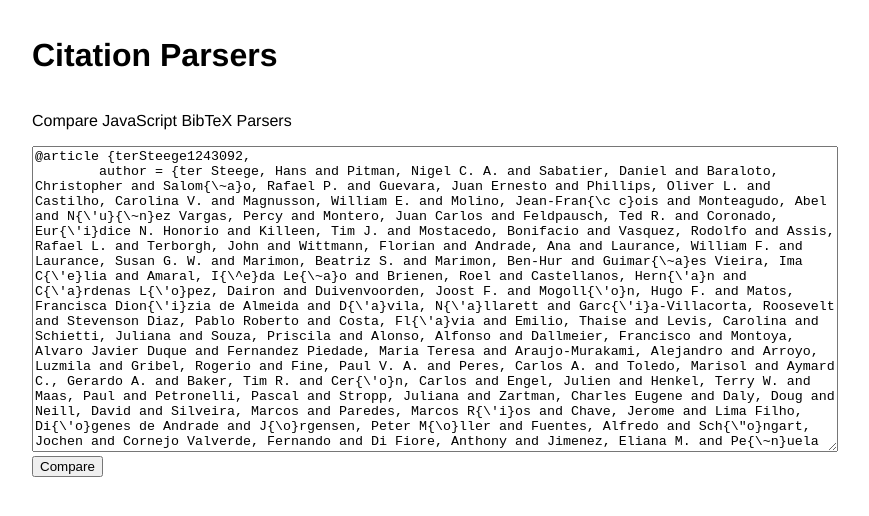
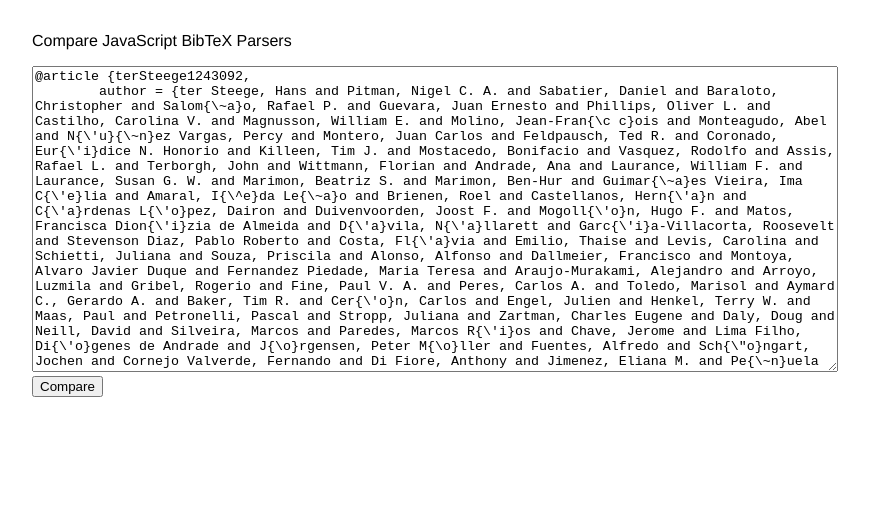
Before and after one commit to hubgit/citation-parsers, a React app: page / in a window 1280 px wide. Shown: the top 516 px of the page, without its empty margins (208-1077 px from the left). Built offline with nearby package versions, Linux system fonts and the light colour scheme.

Commit message:
Add bibtex

```diff
--- a/package.json
+++ b/package.json
@@ -13,6 +13,7 @@
     "astrocite-bibtex": "^0.15.4",
     "bib2json": "^0.0.1",
     "biblatex-csl-converter": "^1.6.9",
+    "bibtex": "^0.9.0",
     "bibtex-parse-js": "^0.0.24",
     "bibtex-parser": "^0.0.0",
     "json-stable-stringify": "^1.0.1",
--- a/src/App.tsx
+++ b/src/App.tsx
@@ -24,6 +24,7 @@
   'astrocite',
   'bib2json',
   'biblatex-csl-converter',
+  // 'bibtex',
   'bibtex-parse-js',
   'bibtex-parser',
   'citation-js',
@@ -79,8 +80,6 @@
 
   return (
     <div className={'container'}>
-      <h1>Citation Parsers</h1>
-
       <p>Compare JavaScript BibTeX Parsers</p>
 
       <form onSubmit={handleSubmit}>
--- /dev/null
+++ b/src/parsers/bibtex.ts
@@ -0,0 +1,7 @@
+import { parseBibFile } from 'bibtex'
+
+export default {
+  name: 'bibtex',
+  url: 'https://github.com/digitalheir/bibtex-js',
+  parse: async (input: string) => parseBibFile(input),
+}
```
Also changed, not shown: 1 other file (tests, documents, lock files or other folders).
